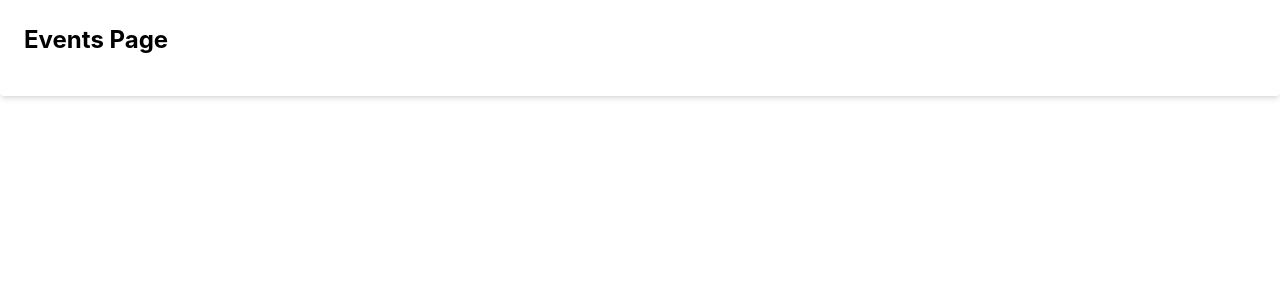
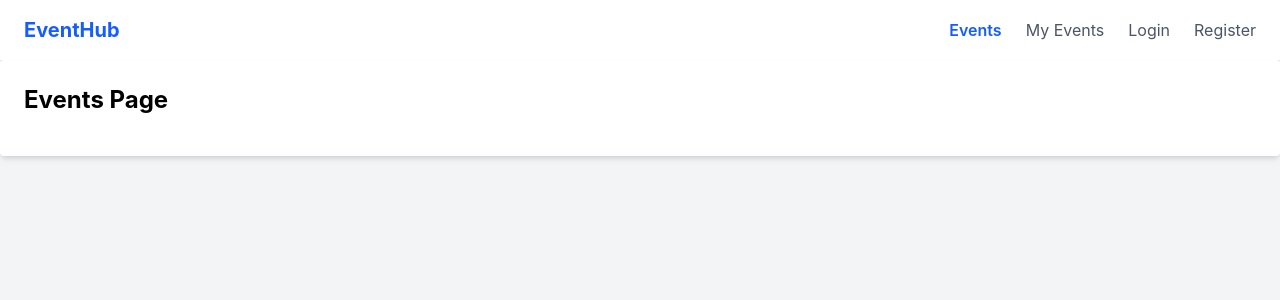
Before and after one commit to Abdul-Rehman474/event-management-system, a React (Vite) app: page / in a window 1280 px wide. Shown: the top 300 px of the page. Built offline with nearby package versions, Linux system fonts and the light colour scheme.

Commit message:
Add Navbar with navigation links

```diff
--- a/src/App.jsx
+++ b/src/App.jsx
@@ -5,9 +5,12 @@ import Events from './pages/Events'
 import MyEvents from './pages/MyEvents'
 import NotFound from './pages/NotFound'
 import EventDetails from './pages/EventDetails'
+import Navbar from './components/Navbar';
 
 function App() {
   return (
+    <div className="min-h-screen bg-gray-100">
+      <Navbar />
       <Routes>
         <Route path='/' element={<Events />} />
         <Route path='/events/:id' element={<EventDetails />} />
@@ -16,6 +19,7 @@ function App() {
         <Route path='/my-events' element={<MyEvents />} />
         <Route path='*' element={<NotFound />} />
       </Routes>
+    </div>
   );
 }
 export default App
--- /dev/null
+++ b/src/components/Navbar.jsx
@@ -0,0 +1,37 @@
+import { Link, NavLink } from 'react-router-dom';
+
+function Navbar() {
+    // A small helper function that decides the style of each link.
+    // NavLink calls it and passes { isActive: true/false }.
+    const linkClass = ({ isActive }) =>
+        isActive
+            ? 'text-blue-600 font-semibold'
+            : 'text-gray-600 hover:text-blue-600';
+
+    return (
+        <nav className="bg-white shadow px-6 py-4 flex justify-between items-center">
+            {/* LEFT: logo / app name — clicking it goes to the home page */}
+            <Link to="/" className="text-xl font-bold text-blue-600">
+                EventHub
+            </Link>
+
+            {/* RIGHT: navigation links */}
+            <div className="flex gap-6">
+                <NavLink to="/" end className={linkClass}>
+                    Events
+                </NavLink>
+                <NavLink to="/my-events" className={linkClass}>
+                    My Events
+                </NavLink>
+                <NavLink to="/login" className={linkClass}>
+                    Login
+                </NavLink>
+                <NavLink to="/register" className={linkClass}>
+                    Register
+                </NavLink>
+            </div>
+        </nav>
+    );
+}
+
+export default Navbar;
```
Lines whose indentation alone changed are shown as unchanged.
